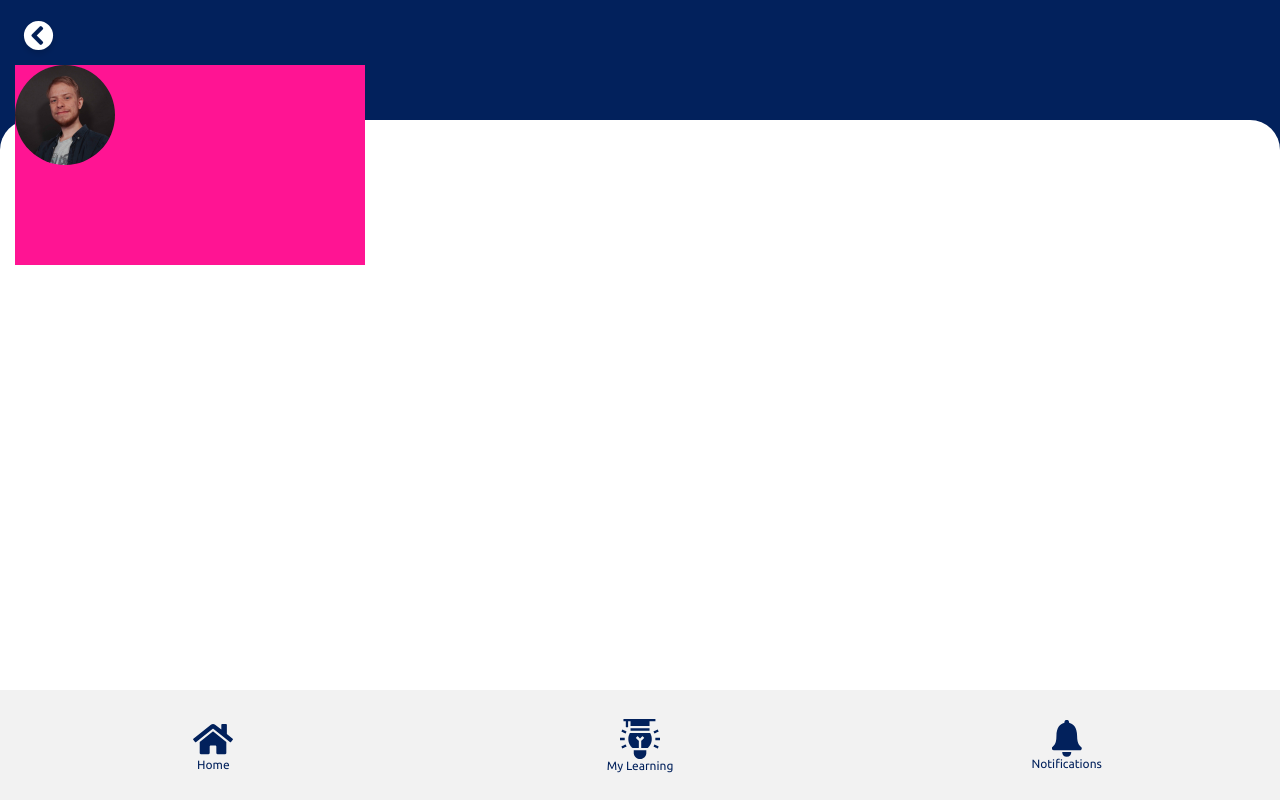
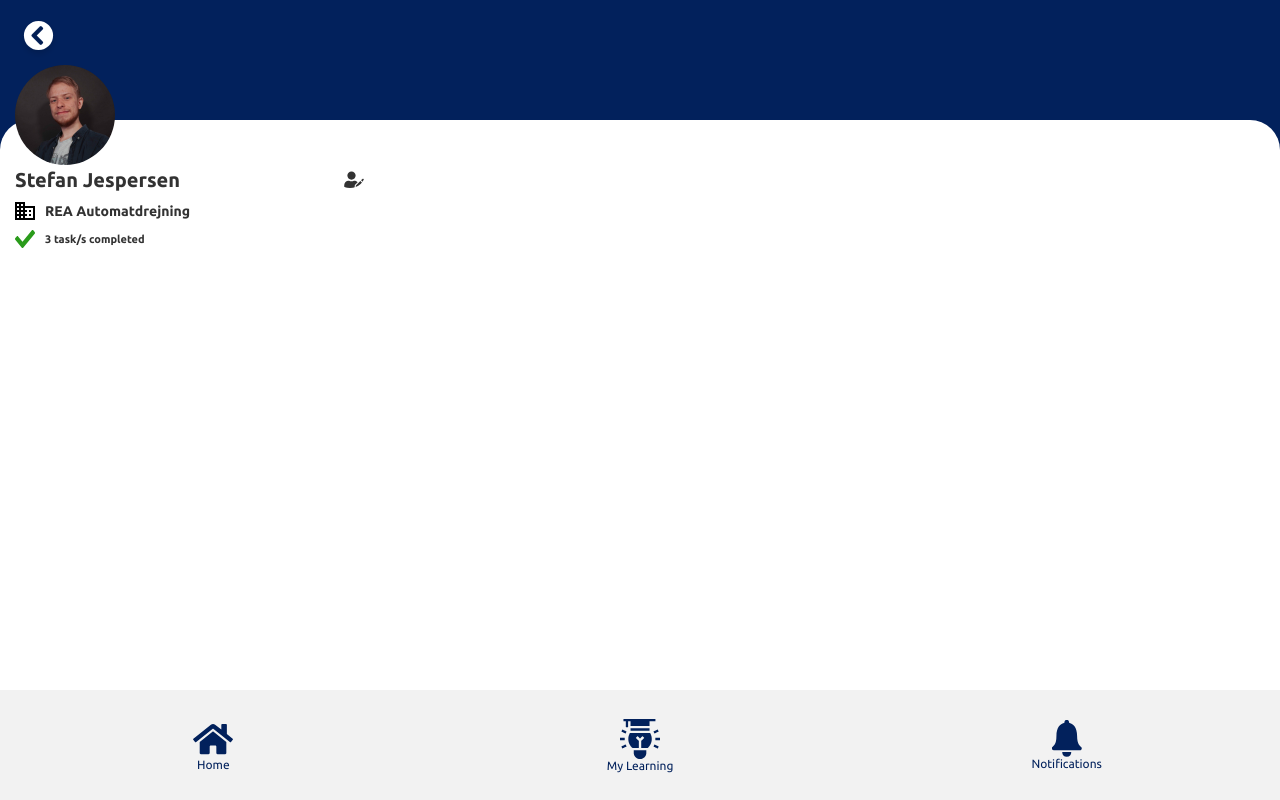
Before and after one commit to FrederikLandtved/Nordbo-Robotics, a Vue app: page /mylearning in a window 1280 px wide. Built offline with nearby package versions, Linux system fonts and the light colour scheme.

Commit message:
made further coding on the myLearning page

```diff
--- a/src/assets/main.scss
+++ b/src/assets/main.scss
@@ -86,16 +86,11 @@ footer {
     width: 100%;
 
     .profile-info {
-      background-color: deeppink;
       height: 25vh;
       margin-top: -70px;
       width: 350px;
 
-      img {
-        padding: 0;
-        border-radius: 100%;
-        width: 100px;
-      }
+
     }
   }
 }
--- a/src/views/MyLearningView.vue
+++ b/src/views/MyLearningView.vue
@@ -9,10 +9,94 @@
     <div class="profile">
 
       <div class="profile-info">
+
         <img src="../assets/img/stefan.jpg" alt="Profile Picture">
+
+        <div class="profile-info-header">
+        <h1>Stefan Jespersen</h1>
+        <img src="../assets/img/icons/edit.svg" alt="Edit">
+      </div>
+
+        <div class="profile-info-item">
+        <img src="../assets/img/icons/factory.svg" alt="Factory">
+        <h2>REA Automatdrejning</h2>
+      </div>
+
+      <div class="profile-info-item">
+        <img src="../assets/img/icons/Right.svg" alt="">
+        <h3>3 task/s completed</h3>
+      </div>
+
+
       </div>
 
     </div>
 
   </div>
 </template>
+
+<style lang="scss" scoped>
+$iconColor:#02215C;
+$buttonColor:#054BD0;
+$iconGreen:#2A9B1B;
+$textColor:#323232;
+$background-noti:#f6f6f6;
+$background-noti-aktiv:#eeeeee;
+
+.profile {
+
+
+  .profile-info {
+    img {
+        padding: 0;
+        border-radius: 100%;
+        width: 100px;
+      }
+
+      .profile-info-header {
+        align-items: center;
+        display: flex;
+        justify-content: space-between;
+
+        img {
+          margin-top: -12px;
+          width: 30px;
+        }
+      }
+
+      .profile-info-item {
+        align-items: center;
+        display: flex;
+        padding-top: 10px;
+
+        img {
+          border-radius: 0;
+          width: 20px;
+        }
+
+        h2 {
+        color: $textColor;
+        font-size: 14px;
+        padding-left: 10px;
+        }
+
+        h3 {
+          font-size: 11px;
+          padding-left: 10px;
+        }
+      }
+
+    h1 {
+      color: $textColor;
+      font-size: 20px;
+    }
+
+    img:nth-child(6) {
+        float: left;
+        padding: 13px 0 0 0;
+        width: 10px;
+      }
+
+  }
+}
+</style>
```
Also changed, not shown: src/assets/img/icons/factory.svg (added).
